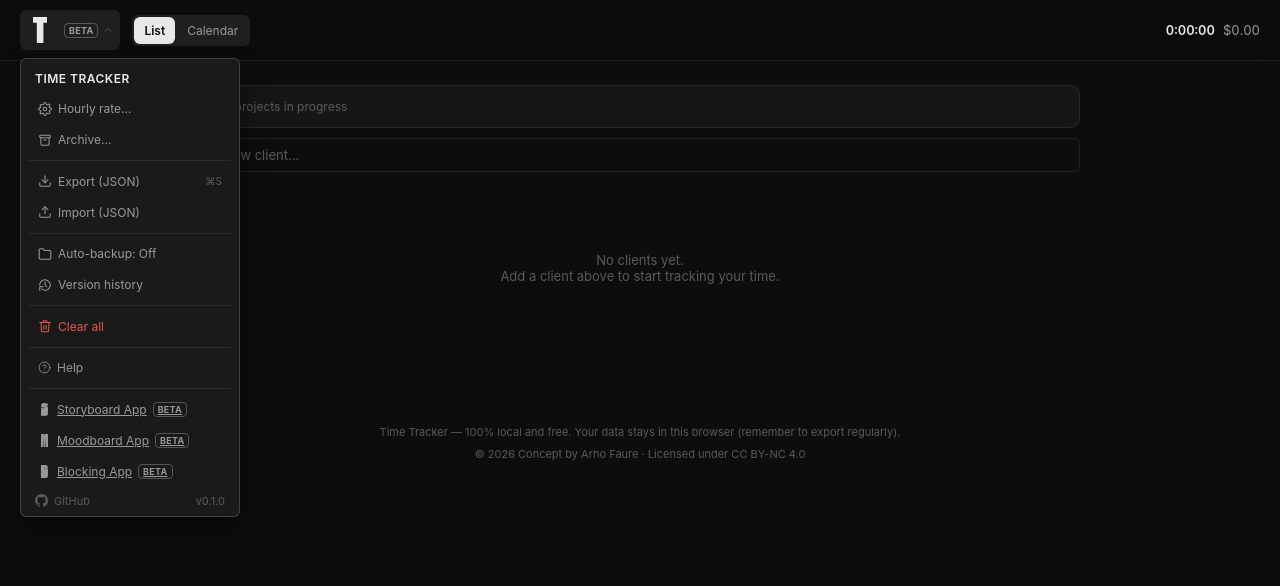
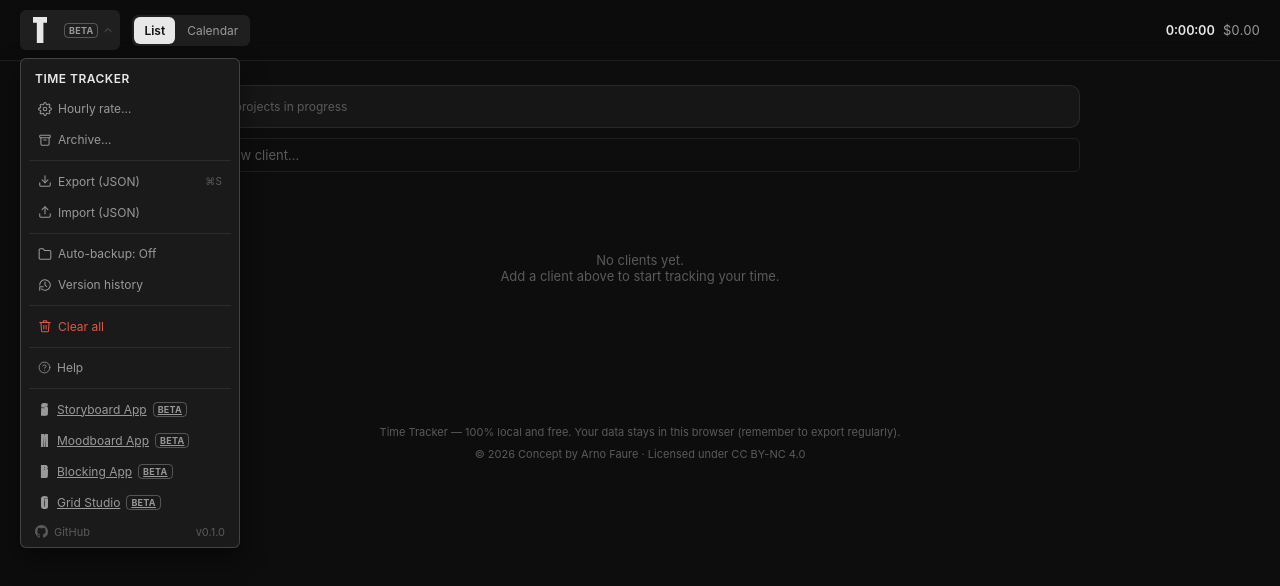
Before and after one commit to arnofaure/time, a plain HTML site: page index.html in a window 1280 px wide. Both pictures are taken after a click on the button "BETA". Drawn offline with Linux system fonts and the light colour scheme.

Commit message:
Add Grid Studio to the sibling-app menu

```diff
--- a/index.html
+++ b/index.html
@@ -929,6 +929,19 @@
         Blocking App
         <span class="tb-beta">BETA</span>
       </a>
+      <a class="tb-btn" href="https://grid.arnofaure.com/" target="_blank" rel="noopener noreferrer" title="Open the Grid Studio app">
+        <svg width="13" height="13" viewBox="0 0 362 669" xmlns="http://www.w3.org/2000/svg">
+          <g transform="matrix(1,0,0,1,-7421.750816,-201.717118)">
+            <g transform="matrix(1,0,0,1,7065,0)">
+              <g transform="matrix(8.945739,0,0,8.945739,-8170.388015,-3070.544688)">
+                <path d="M993.628,378.278L993.628,379.921L976.375,381.893L976.375,380.907C976.375,379.592 975.718,378.935 974.403,378.935C973.089,378.935 972.432,379.592 972.432,380.907L972.432,425.208C972.432,426.522 973.089,427.179 974.403,427.179C975.718,427.179 976.375,426.522 976.375,425.208L976.375,392.683L974.403,392.683L974.403,383.372L993.628,383.372L993.628,427.727C993.628,431.744 991.894,434.884 988.425,437.148C984.956,439.412 980.118,440.544 973.91,440.544C968.178,440.544 963.531,439.421 959.971,437.175C956.411,434.93 954.32,431.817 953.7,427.837C953.554,426.814 953.435,394.655 953.344,393.011C953.252,391.368 953.207,389.543 953.207,387.534C953.207,385.636 953.252,383.892 953.344,382.304C953.435,380.715 953.554,379.446 953.7,378.497C954.32,374.48 956.42,371.358 959.998,369.131C963.577,366.904 968.214,365.79 973.91,365.79C979.972,365.79 984.737,366.895 988.206,369.104C991.675,371.313 993.482,374.371 993.628,378.278Z" fill="currentColor"/>
+              </g>
+            </g>
+          </g>
+        </svg>
+        Grid Studio
+        <span class="tb-beta">BETA</span>
+      </a>
       <div class="tb-menu-footer">
         <span class="tb-menu-footer-left">
           <a class="tb-footer-link" href="https://github.com/arnofaure/time" target="_blank" rel="noopener noreferrer" title="View source on GitHub">
```
